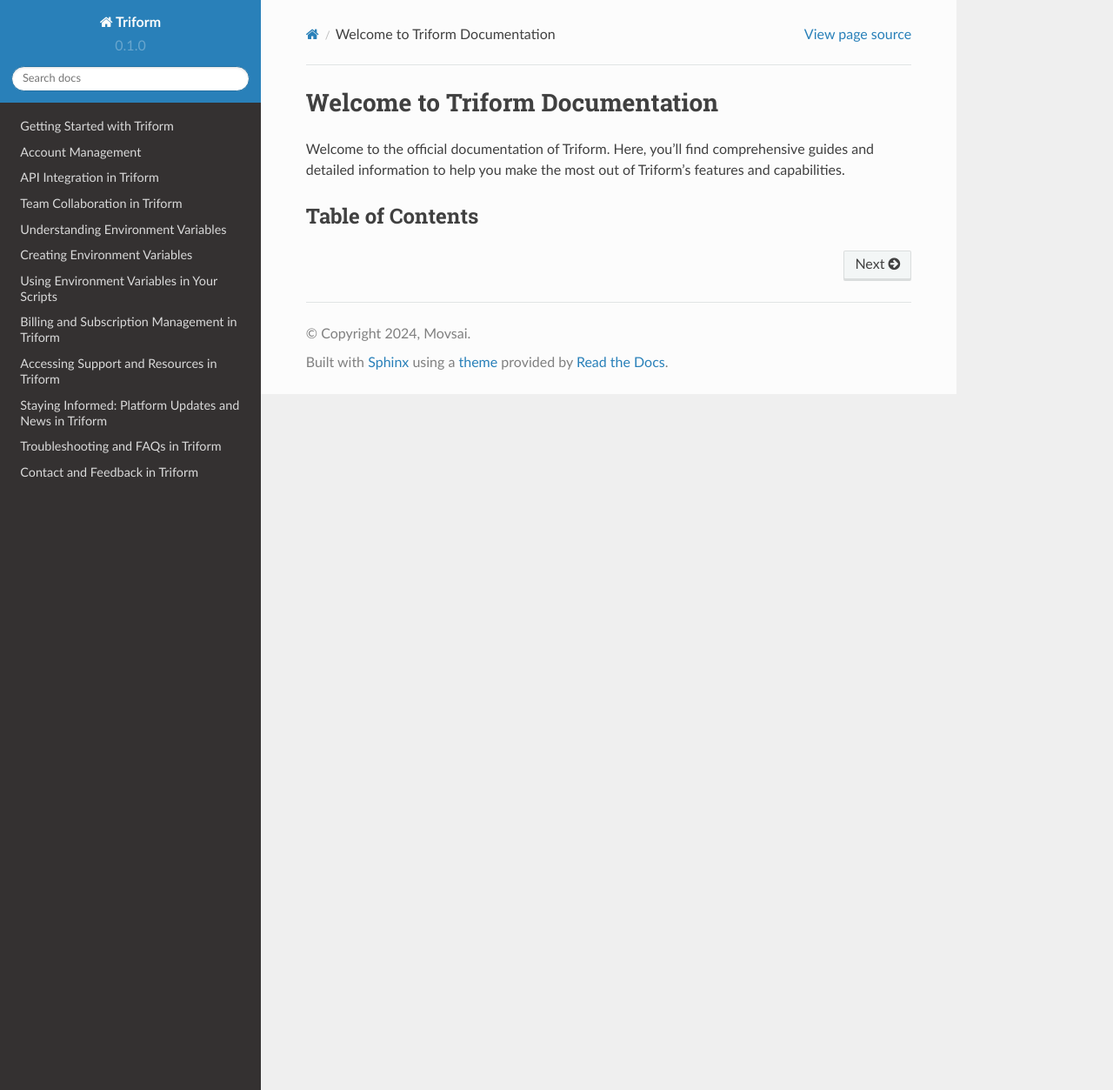
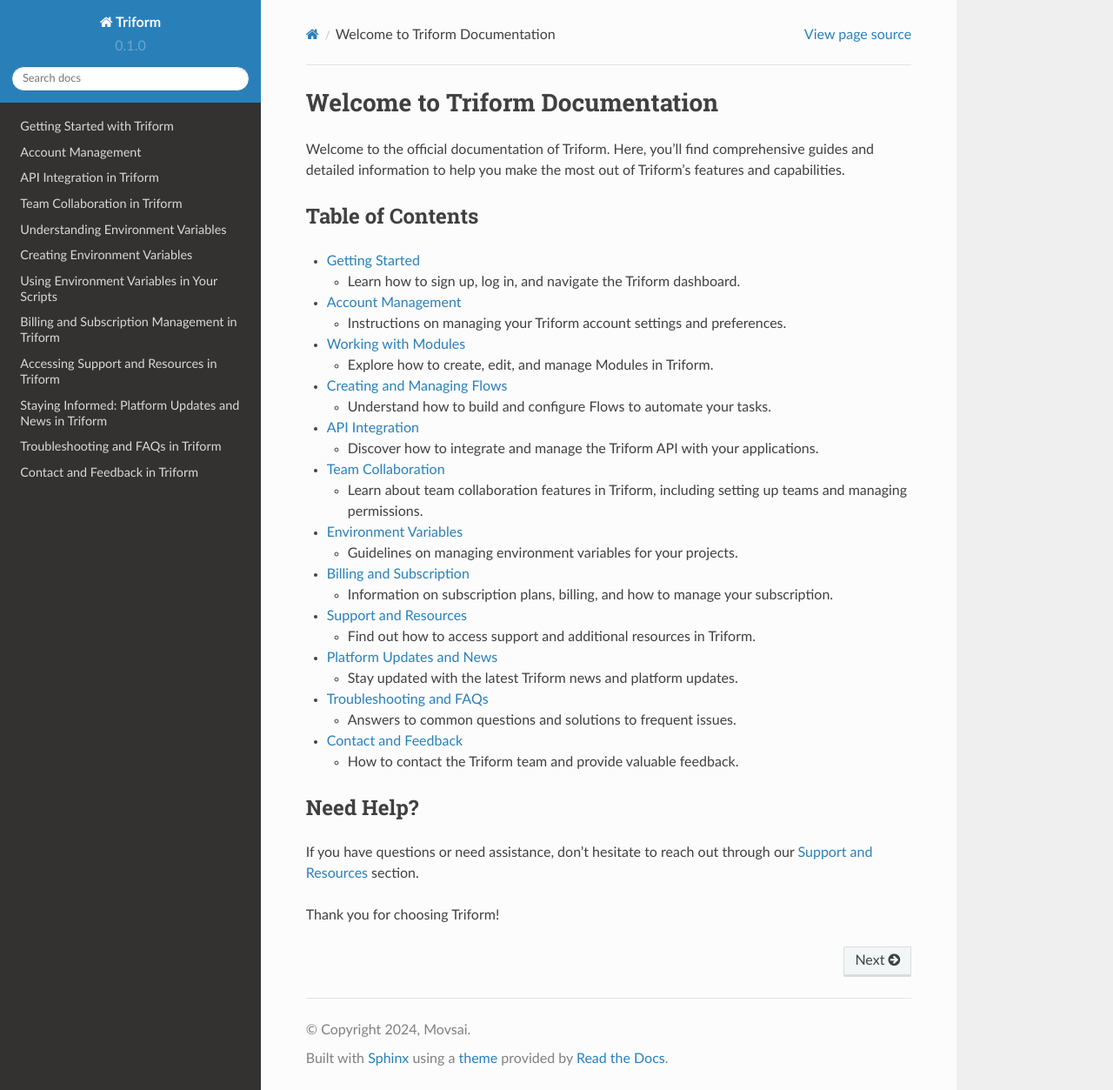
Before and after one commit to movsai/triform_docs, a Sphinx documentation site: the page built from docs/source/index.md, in a window 1280 px wide and 1253 px high. Shown: the whole window at 87% size. Built offline with Sphinx 7.4.7 and the Read the Docs theme 2.0.0, drawn with Linux system fonts in a browser that asks for light colours; pages that are not in the unit, such as notebooks, are missing from menus.

Commit message:
Update index.md

````diff
--- a/docs/source/index.md
+++ b/docs/source/index.md
@@ -3,6 +3,48 @@
 Welcome to the official documentation of Triform. Here, you'll find comprehensive guides and detailed information to help you make the most out of Triform's features and capabilities.
 
 ## Table of Contents
+
+- [Getting Started](getting_started.md)
+  - Learn how to sign up, log in, and navigate the Triform dashboard.
+
+- [Account Management](account_management.md)
+  - Instructions on managing your Triform account settings and preferences.
+
+- [Working with Modules](modules.md)
+  - Explore how to create, edit, and manage Modules in Triform.
+
+- [Creating and Managing Flows](flows.md)
+  - Understand how to build and configure Flows to automate your tasks.
+
+- [API Integration](api_integration.md)
+  - Discover how to integrate and manage the Triform API with your applications.
+
+- [Team Collaboration](team_collaboration.md)
+  - Learn about team collaboration features in Triform, including setting up teams and managing permissions.
+
+- [Environment Variables](environment_variables.md)
+  - Guidelines on managing environment variables for your projects.
+
+- [Billing and Subscription](billing_and_subscription.md)
+  - Information on subscription plans, billing, and how to manage your subscription.
+
+- [Support and Resources](support_and_resources.md)
+  - Find out how to access support and additional resources in Triform.
+
+- [Platform Updates and News](platform_updates_and_news.md)
+  - Stay updated with the latest Triform news and platform updates.
+
+- [Troubleshooting and FAQs](troubleshooting_and_faqs.md)
+  - Answers to common questions and solutions to frequent issues.
+
+- [Contact and Feedback](contact_and_feedback.md)
+  - How to contact the Triform team and provide valuable feedback.
+
+## Need Help?
+
+If you have questions or need assistance, don't hesitate to reach out through our [Support and Resources](support_and_resources.md) section.
+
+Thank you for choosing Triform!
 
 ```{toctree}
 :maxdepth: 2
````
